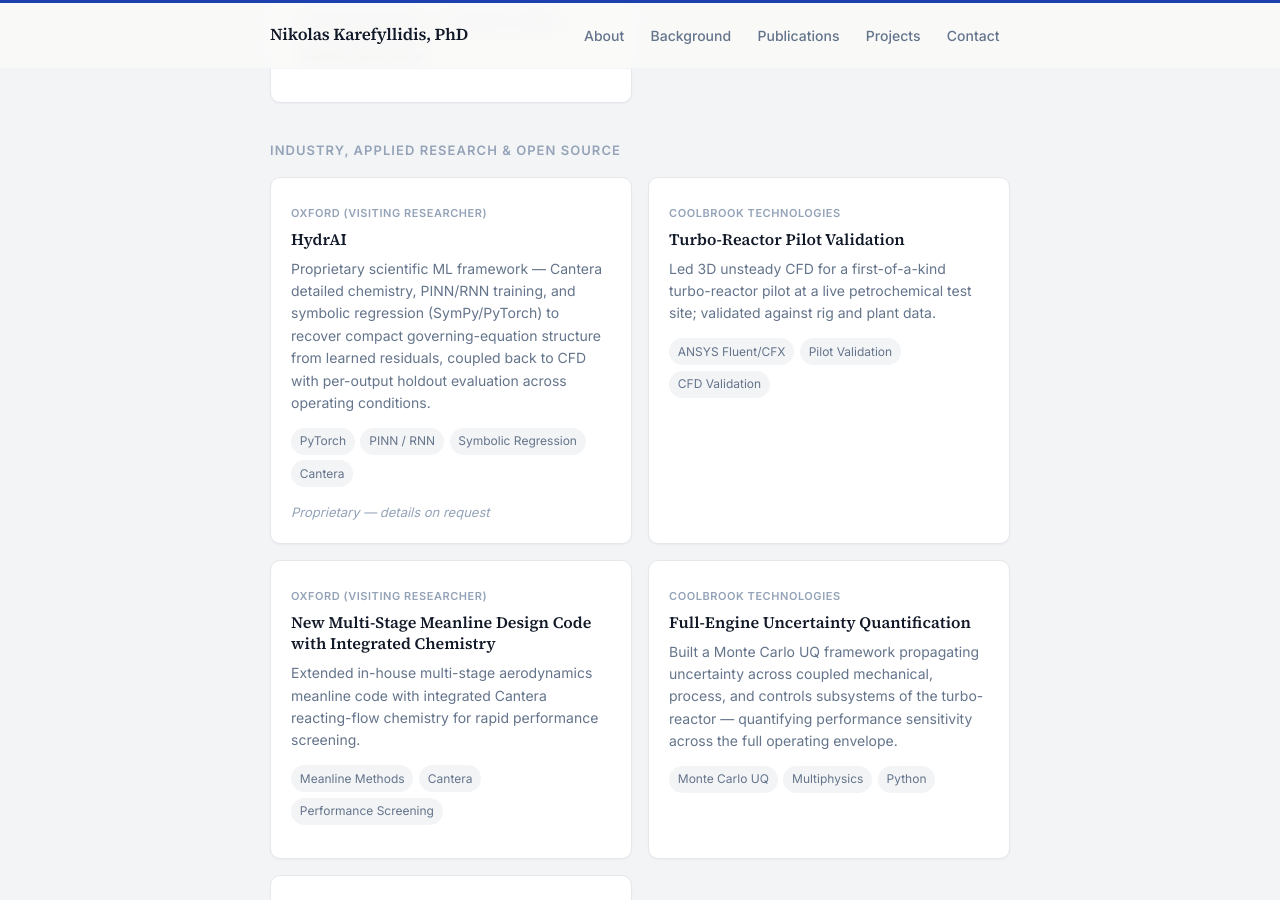
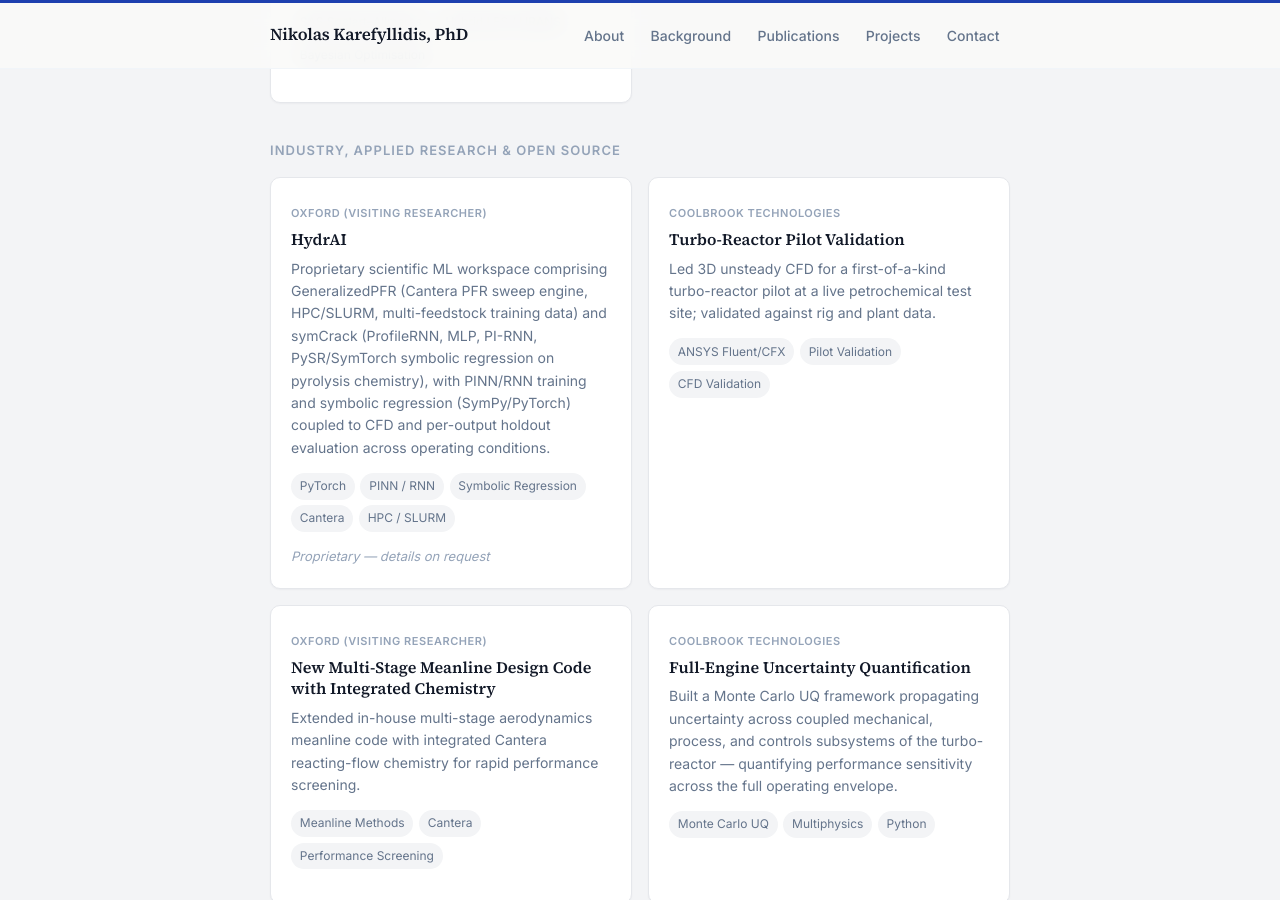
Before and after one commit to karefyllidis/karefyllidis.github.io, a Jekyll site: the page built from index.html, in a window 1280 px wide and 900 px high, scrolled down 5494 px. Built offline with Jekyll 4.4.1, drawn with Linux system fonts in a browser that asks for light colours.

Commit message:
content: frame GeneralizedPFR and symCrack as HydrAI subsystems
Co-authored-by: Cursor <cursoragent@cursor.com>

```diff
--- a/_data/projects.yml
+++ b/_data/projects.yml
@@ -48,12 +48,13 @@
 - category: industry
   title: "HydrAI"
   period: "Oxford (Visiting Researcher)"
-  description: "Proprietary scientific ML framework — Cantera detailed chemistry, PINN/RNN training, and symbolic regression (SymPy/PyTorch) to recover compact governing-equation structure from learned residuals, coupled back to CFD with per-output holdout evaluation across operating conditions."
+  description: "Proprietary scientific ML workspace comprising GeneralizedPFR (Cantera PFR sweep engine, HPC/SLURM, multi-feedstock training data) and symCrack (ProfileRNN, MLP, PI-RNN, PySR/SymTorch symbolic regression on pyrolysis chemistry), with PINN/RNN training and symbolic regression (SymPy/PyTorch) coupled to CFD and per-output holdout evaluation across operating conditions."
   tags:
     - PyTorch
     - PINN / RNN
     - Symbolic Regression
     - Cantera
+    - HPC / SLURM
   proprietary: true
 
 - category: industry
```
